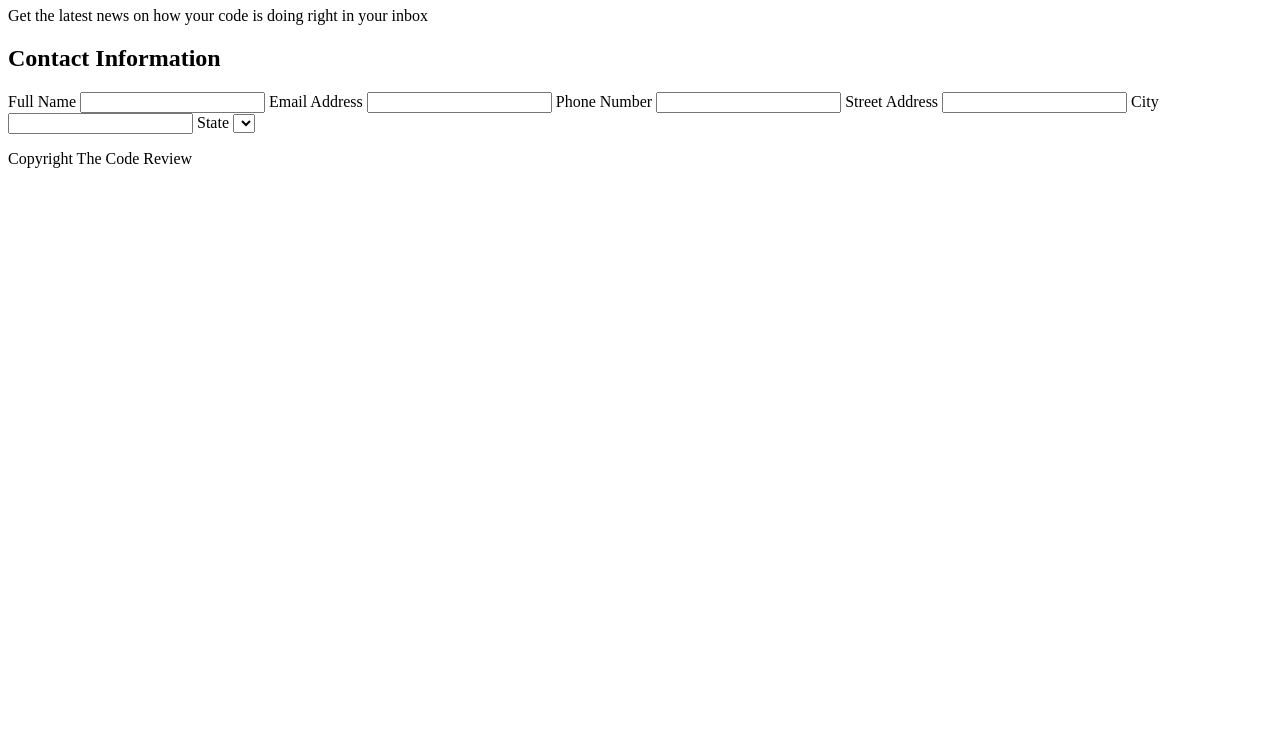
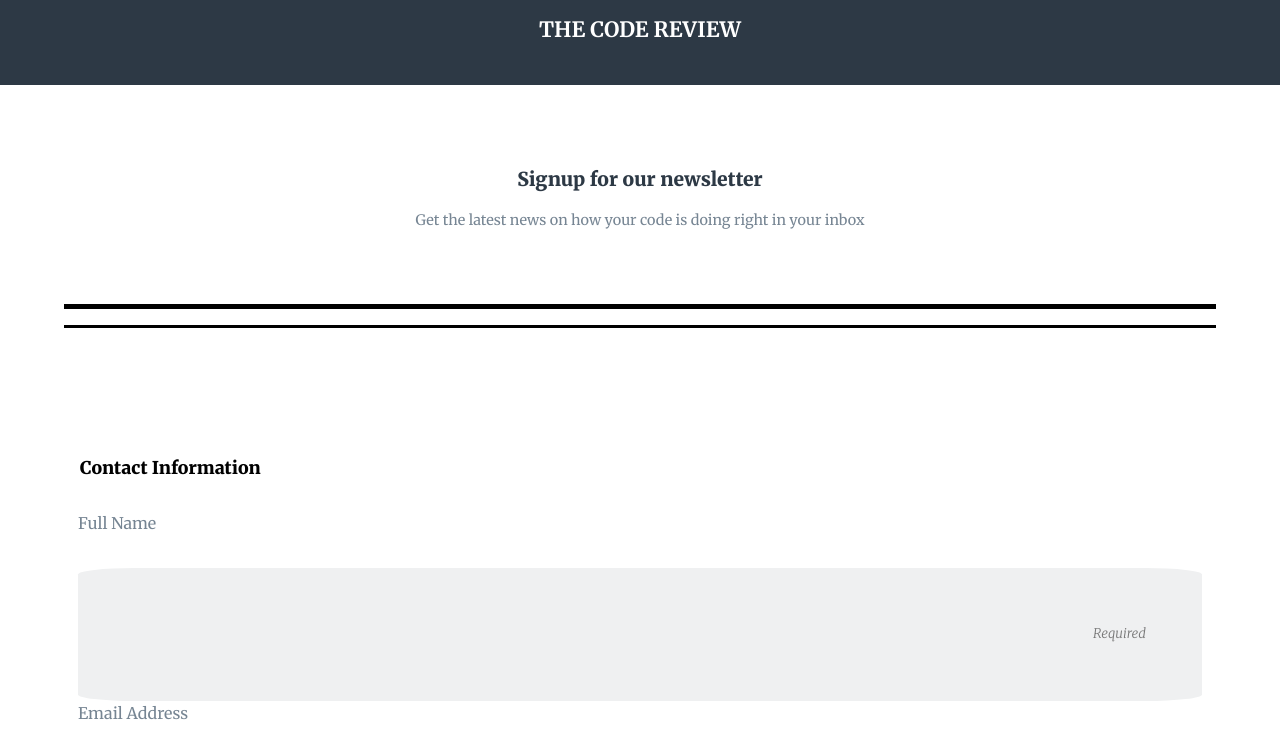
Before and after one commit to mheflin97/project3, a plain HTML site: page index.html in a window 1280 px wide. Shown: the part 73-828 px from the top of the page. Before the commit the page ends 800 px from the top, so only its background shows below. Drawn offline with Linux system fonts and the light colour scheme.

Commit message:
Updated to project3
Adding CSS

```diff
--- /dev/null
+++ b/css/normalize.css
@@ -0,0 +1,42 @@
+/*! normalize.css v8.0.1 | MIT License | github.com/necolas/normalize.css */
+
+/* Document
+   ========================================================================== */
+
+/**
+ * 1. Correct the line height in all browsers.
+ * 2. Prevent adjustments of font size after orientation changes in iOS.
+ */
+
+ html {
+    line-height: 1.15; /* 1 */
+    -webkit-text-size-adjust: 100%; /* 2 */
+  }
+
+  /* Sections
+     ========================================================================== */
+
+  /**
+   * Remove the margin in all browsers.
+   */
+
+  body {
+    margin: 0;
+  }
+
+  /**
+   * Render the `main` element consistently in IE.
+   */
+
+  main {
+    display: block;
+  }
+
+  /**
+   * Correct the font size and margin on `h1` elements within `section` and
+   * `article` contexts in Chrome, Firefox, and Safari.
+   */
+
+  h1 {
+    font-size: 2em;
+    margin: 0.67em 0;
--- a/css/styles.css
+++ b/css/styles.css
@@ -0,0 +1,120 @@
+/*
+header background: #2d3945
+headings: #2d3945
+labels: #55687a
+input areas: #eff0f1
+line breaks: #2d3945
+text: #c7cacd
+button: #4ebbb5
+
+*/
+
+* {
+    box-sizing: border-box;
+    font-family: 'Merriweather', serif;
+    line-height: 1.5;
+}
+
+header {
+    background-color: #2d3945;
+    color: #fff;
+    text-align: center;
+    text-transform: uppercase;
+    padding: 2%;
+    font-size: 1.2em;
+}
+
+h1 {
+    font-size: 1.1em;
+    padding-top: 5%;
+    margin-top: 0;
+    padding-bottom: 0;
+}
+
+h2 {
+    text-align: center;
+    font-size: 1.2em;
+    font-weight: 900;
+    color: #2d3945;
+}
+.border {
+    border-top: 5px solid black;
+    padding: .7% 0;
+    color: #2d3945;
+    border-bottom: 3px solid black;
+}
+main {
+    padding: 5%;
+}
+
+.intro-section p {
+    text-align: center;
+    color: #768593;
+    font-size: .90em;
+    padding-bottom: 5%;
+}
+#form {
+    margin-top: 1%;
+    text-decoration: none;
+    padding: 10% 0;
+}
+
+legend {
+    font-size: 1.1em;
+    font-weight: 900;
+}
+fieldset {
+    border: none;
+}
+
+#contact-info label {
+    color: #768593;
+    display: block;
+    padding-bottom: 3%;
+}
+
+.contact-info input {
+    display: block;
+}
+::placeholder {
+    text-align: right;
+    font-style: italic;
+}
+
+input[type="text"],
+input[type="password"],
+input[type="email"],
+input[type="tel"],
+textarea,
+select {
+    height: auto;
+    margin: 0;
+    padding: 5%;
+    width: 100%;
+    border-radius: 5%;
+    background-color: #eff0f1;
+    border: none;
+    color: #8a97a0;
+    /* margin-bottom: 30px; */
+}
+
+
+
+button {
+    background-color: #4ebbb5;
+    color: #fff;
+    width: 100%;
+    padding: 19px 39px 18px 39px;
+    font-size: 1em;
+    text-align: center;
+    font-style: normal;
+    border-radius: 5px;
+    border: none;
+}
+
+footer {
+    text-align: center;
+    font-style: italic;
+    color: #c7cacd;
+    padding: 5%;
+}
--- a/index.html
+++ b/index.html
@@ -5,31 +5,127 @@
     <meta http-equiv="X-UA-Compatible" content="IE=edge">
     <meta name="viewport" content="width=device-width, initial-scale=1.0">
     <title>Registration Form</title>
+    <link rel="stylesheet" href="css/normalize.css">
+    <link rel="stylesheet" href="css/styles.css">
+    <link rel="preconnect" href="https://fonts.gstatic.com">
+    <link href="https://fonts.googleapis.com/css2?family=Merriweather:ital,wght@0,300;0,400;0,700;0,900;1,300&display=swap" rel="stylesheet">
 </head>
 <body>
     <header>
         <h1>The Code Review</h1>
-        <p>Get the latest news on how your code is doing right in your inbox</p>
     </header>
     <main>
         <div class="container">
-            <h2>Contact Information</h2>
+            <div class="intro-section">
+                <h2 class="signup">Signup for our newsletter</h2>
+                <p class="top-paragraph">Get the latest news on how your code is doing right in your inbox</p>
+            </div>
+            <div class="border"></div>
             <div id="form">
-                <form action="">
+                <form action="index.html" method="post">
+                    <fieldset id="contact-info">
+                        <legend>Contact Information</legend><br>
+
                         <label for="full-name">Full Name</label>
-                    <input type="text" id="full-name" name="user-name" required>
+                        <input type="text" id="full-name" name="user-name" placeholder="Required" required>
+
                         <label for="email">Email Address</label>
-                    <input type="email" id="email" name="user-email" required>
+                        <input type="email" id="email" name="user-email" placeholder="Required" required>
+
                         <label for="phone">Phone Number</label>
                         <input type="tel" name="user-phone" id="phone">
+
                         <label for="address">Street Address</label>
                         <input type="text" name="user-address" id="address">
+
                         <label for="city">City</label>
                         <input type="text" name="user-city" id="city">
+
                         <label for="state">State</label>
                         <select name="user-state" id="state">
-                        <option value=""></option>
+                            <option value="">Choose State</option>
+                            <option value="alabama">Alabama</option>
+                            <option value="alaska">Alaska</option>
+                            <option value="arizona">Arizona</option>
+                            <option value="arkansas">Arkansas</option>
+                            <option value="california">California</option>
+                            <option value="colorado">Colorado</option>
+                            <option value="conecticut">Connecticut</option>
+                            <option value="delaware">Delaware</option>
+                            <option value="florida">Florida</option>
+                            <option value="georgia">Georgia</option>
+                            <option value="hawaii">Hawaii</option>
+                            <option value="idaho">Idaho</option>
+                            <option value="illinois">Illinois</option>
+                            <option value="indiana">Indiana</option>
+                            <option value="iowa">Iowa</option>
+                            <option value="kansas">Kansas</option>
+                            <option value="kentucky">Kentucky</option>
+                            <option value="louisiana">Louisiana</option>
+                            <option value="maine">Maine</option>
+                            <option value="maryland">Maryland</option>
+                            <option value="massachusetts">Massachusetts</option>
+                            <option value="michigan">Michigan</option>
+                            <option value="minnesota">Minnesota</option>
+                            <option value="mississippi">Mississippi</option>
+                            <option value="missouri">Missouri</option>
+                            <option value="montana">Montana</option>
+                            <option value="nebraska">Nebraska</option>
+                            <option value="nevada">Nevada</option>
+                            <option value="new_hampshire">New Hampshire</option>
+                            <option value="new_jersey">New Jersey</option>
+                            <option value="new_mexico">New Mexico</option>
+                            <option value="new_york">New York</option>
+                            <option value="north_carolina">North Carolina</option>
+                            <option value="north_dakota">North Dakota</option>
+                            <option value="ohio">Ohio</option>
+                            <option value="oklahoma">Oklahoma</option>
+                            <option value="oregon">Oregon</option>
+                            <option value="pennsylvania">Penssylvania</option>
+                            <option value="rhode_island">Rhode Island</option>
+                            <option value="south_carolina">South Carolina</option>
+                            <option value="south_dakota">South Dakota</option>
+                            <option value="tennessee">Tennessee</option>
+                            <option value="texas">Texas</option>
+                            <option value="utah">Utah</option>
+                            <option value="vermont">Vermont</option>
+                            <option value="virginia">Virginia</option>
+                            <option value="washington">Washington</option>
+                            <option value="west_virginia">West Virginia</option>
+                            <option value="wisconsin">Wisconsin</option>
+                            <option value="wyoming">Wyoming</option>
                         </select>
+
+                        <label for="zip">Zip Code</label>
+                        <input type="text" name="user_zip" id="zip">
+                    </fieldset>
+
+                    <fieldset>
+                        <legend>Newsletter</legend>
+                        <p>Select the newsletters you would like to recieve</p>
+
+                        <input type="checkbox" name="" id="html_news" checked>
+                        <label for="html_news">HTML News</label><br>
+
+                        <input type="checkbox" name="" id="css_news">
+                        <label for="css_news">CSS News</label><br>
+
+                        <input type="checkbox" name="" id="js_news">
+                        <label for="js_news">Javascript News</label>
+
+                        <p >Newsletter Format</p>
+
+                        <input type="radio" name="" id="html" checked>
+                        <label for="html">HTML</label><br>
+
+                        <input type="radio" name="" id="plain_text">
+                        <label for="plain_text">Plain text</label><br>
+
+                        <label for="topics">Other topics you'd like to hear about</label><br>
+                        <textarea name="" id="topics" cols="50" rows="5"></textarea>
+                    </fieldset>
+
+                    <button type="submit">Sign Up</button>
                 </form>
             </div>
         </div>
```
Lines whose indentation alone changed are shown as unchanged.
